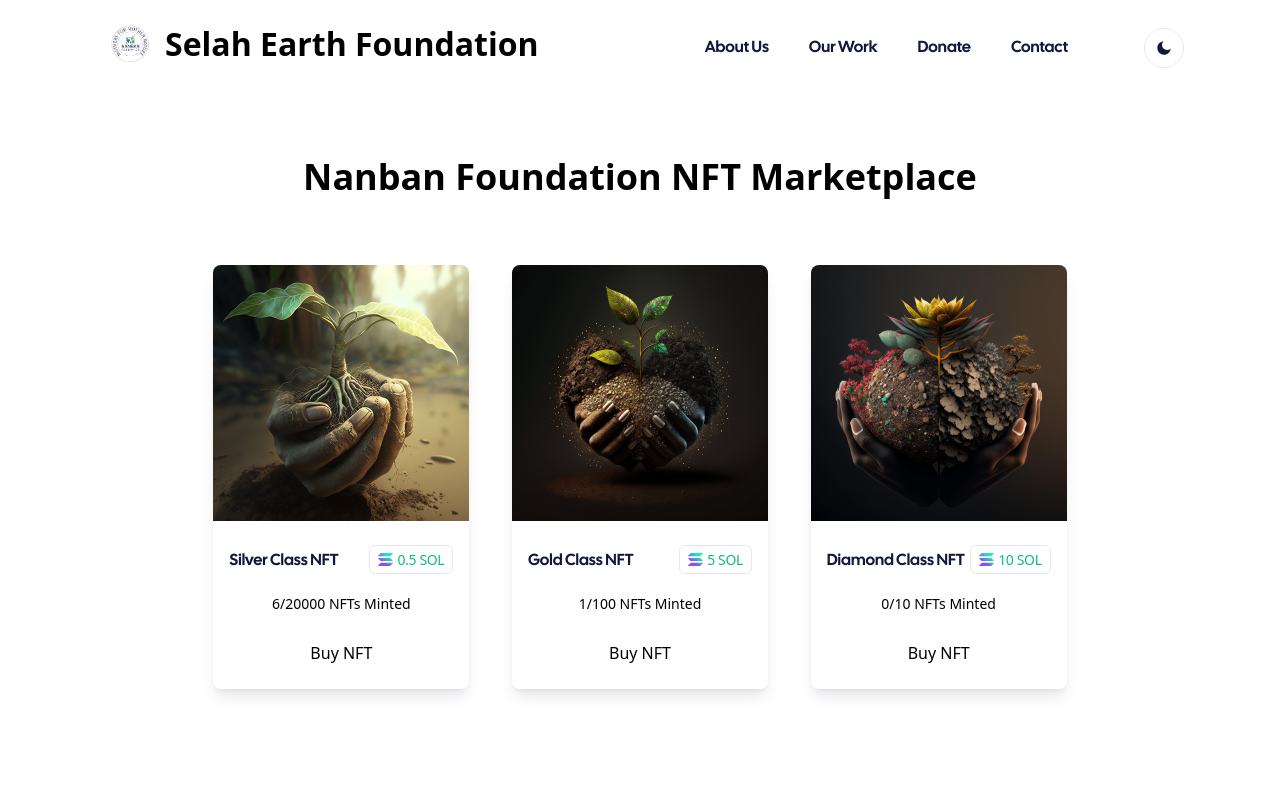
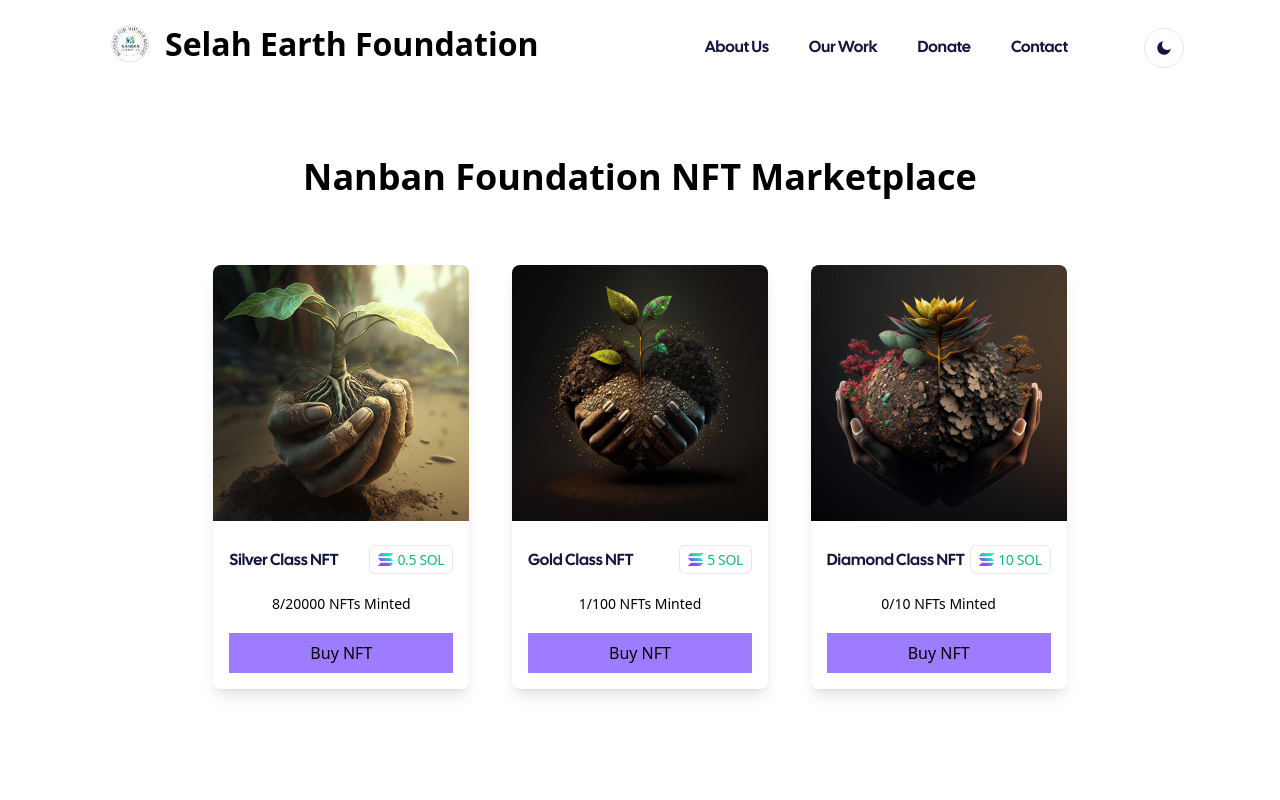
Before and after one commit to skdonepudi/nanban-website, a Next.js app: page /contribute in a window 1280 px wide. Shown: the top 800 px of the page. Built offline with nearby package versions, Linux system fonts and the light colour scheme.

Commit message:
Minor UI fixes

```diff
--- a/components/backend/components/success-screen/SuccessScreen.jsx
+++ b/components/backend/components/success-screen/SuccessScreen.jsx
@@ -61,7 +61,8 @@
       <h2 className={styles.subtitle}>
         Your NFT has been sent to your wallet!
       </h2>
-      <button onClick={generatePdf} className="white px-3 py-2 bg-green-600/40 rounded-lg mt-10">Download PDF</button>
+      <button onClick={generatePdf} className="white bg-accent-light dark:bg-accent-dark px-3 py-2 bg-green-600/40 rounded-lg dark:text-white
+      text-black mt-10">Download PDF</button>
     </ContentContainer>
   );
 };
--- a/components/projectDesc.jsx
+++ b/components/projectDesc.jsx
@@ -46,7 +46,7 @@
 export default function ProjectDesc({ left, title, tagline, description,imageSrc }) {
   return (
     <div>
-      <section className="dark:bg-jacarta-800 relative  lg:py-24">
+      <section className="dark:bg-jacarta-800 relative pt-12  lg:py-24">
         <picture className="pointer-events-none absolute inset-0 -z-10 dark:hidden">
           <img
             src="/images/gradient_light.jpg"
--- a/count.json
+++ b/count.json
@@ -1,5 +1,5 @@
 {
-  "silver_count": 6,
+  "silver_count": 8,
   "gold_count": 1,
   "diamond_count": 0
 }
--- a/pages/contribute.jsx
+++ b/pages/contribute.jsx
@@ -10,7 +10,7 @@
           <a> Nanban Foundation NFT Marketplace</a>
         </h1>
 
-        <div className="flex flex-wrap items-center justify-around max-w-4xl mt-6 sm:w-full">
+        <div className="flex flex-wrap items-center justify-around max-w-4xl mt-6 sm:w-full ">
           <Link href={{ pathname: "/home2", query: { cls: "Silver" } }}>
             <div className="bg-gray-800 rounded-lg shadow-lg overflow-hidden">
               <img
@@ -72,7 +72,7 @@
                   </span>
                 </div>
                 <Link href={{ pathname: "/nft", query: { cls: "Silver" } }}>
-                  <a className="block w-full py-2 mt-2 text-center font-medium bg-indigo-500 hover:text-gray-300">
+                  <a className="block bg-accent-light dark:bg-accent-dark w-full py-2 mt-2 text-center font-medium bg-indigo-500 hover:text-gray-300">
                     Buy NFT
                   </a>
                 </Link>
@@ -140,7 +140,7 @@
                   </span>
                 </div>
                 <Link href={{ pathname: "/nft", query: { cls: "Gold" } }}>
-                  <a className="block w-full py-2 mt-2 text-center font-medium bg-indigo-500 hover:text-gray-300">
+                  <a className="block bg-accent-light dark:bg-accent-dark w-full py-2 mt-2 text-center font-medium bg-indigo-500 hover:text-gray-300">
                     Buy NFT
                   </a>
                 </Link>
@@ -208,7 +208,7 @@
                   </span>
                 </div>
                 <Link href={{ pathname: "/nft", query: { cls: "Diamond" } }}>
-                  <a className="block w-full py-2 mt-2 text-center font-medium bg-indigo-500 hover:text-gray-300">
+                  <a className="block bg-accent-light w-full py-2 mt-2 text-center font-medium bg-indigo-500 hover:text-gray-300 dark:bg-accent-dark">
                     Buy NFT
                   </a>
                 </Link>
```
Also changed, not shown: public/images/3D_elements.png.
